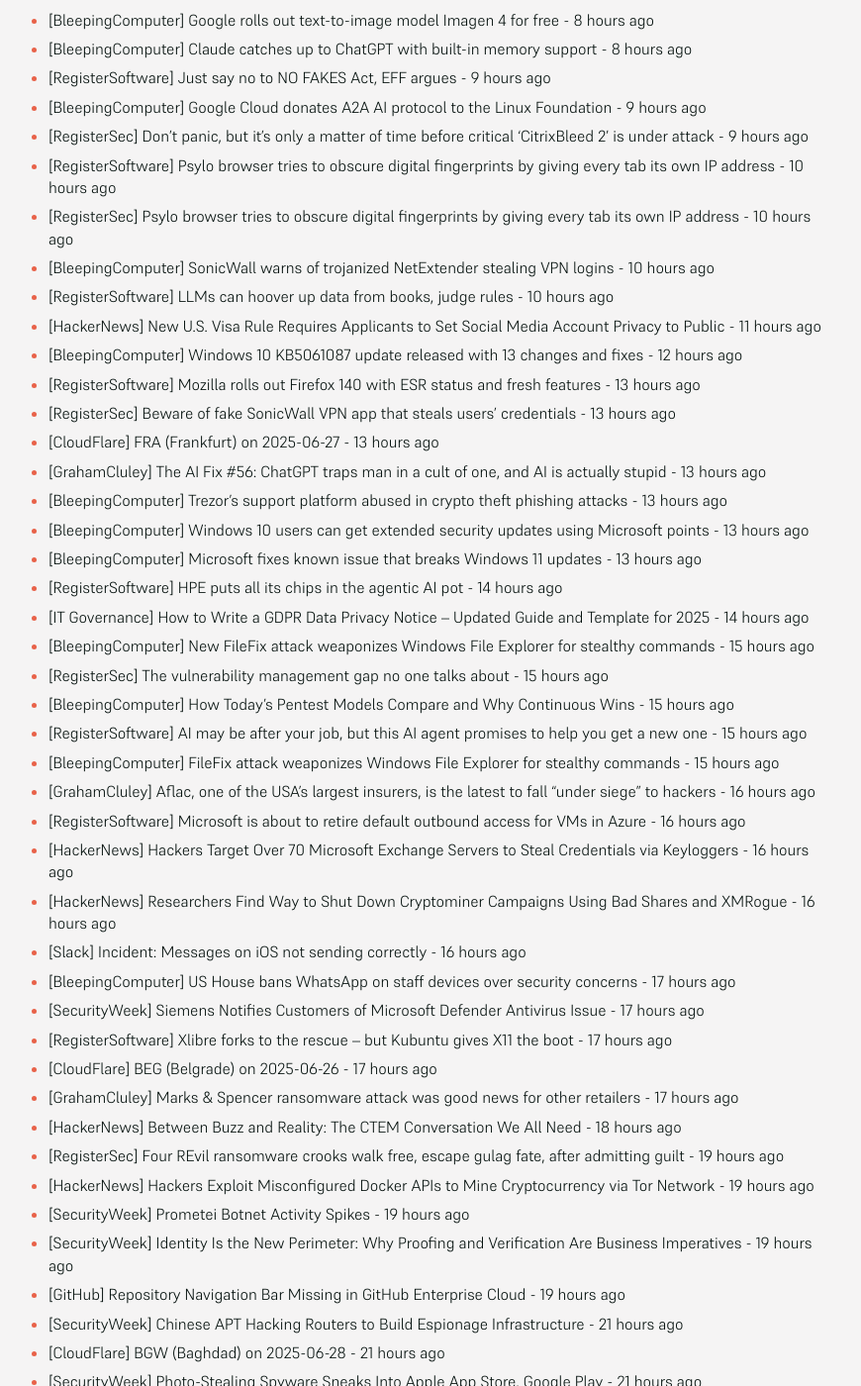
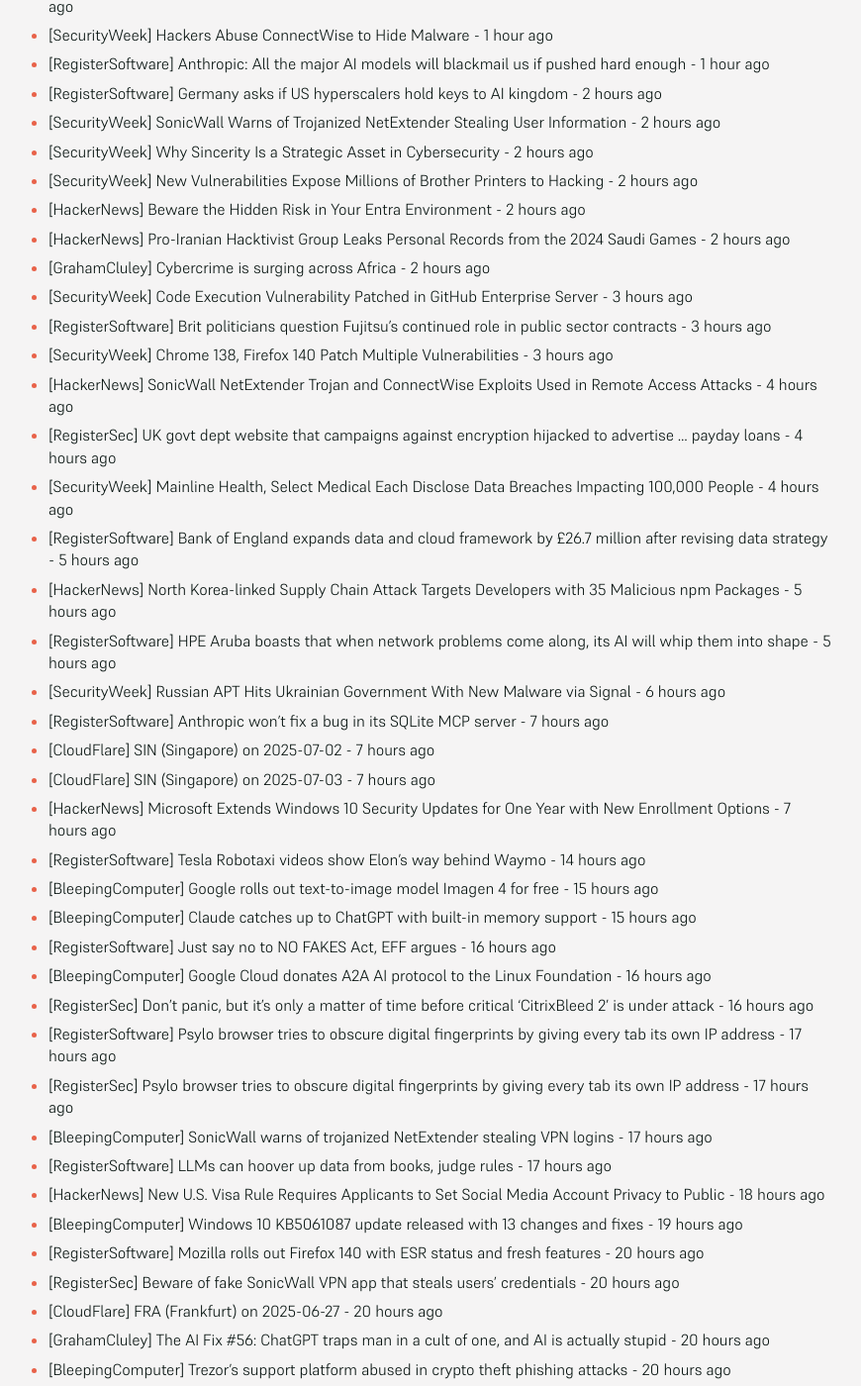
Before and after one commit to SecOpsNews/news, a Jekyll site: the page built from index.md, in a window 1280 px wide and 1400 px high, scrolled down 435 px. Shown: the whole window at 99% size, without its empty margins (215-1085 px from the left). Built offline with Jekyll 4.4.1, drawn with Linux system fonts in a browser that asks for light colours; some of the changed text lies outside the part shown.

Commit message:
New Feed

```diff
--- a/index.md
+++ b/index.md
@@ -9,69 +9,92 @@ description: Latest Updates
 
 <!-- SecOps start -->
 
-- [RegisterSoftware] Anthropic won't fix a bug in its SQLite MCP server - 20 minutes ago
-- [CloudFlare] SIN (Singapore) on 2025-07-02 - 22 minutes ago
-- [CloudFlare] SIN (Singapore) on 2025-07-03 - 22 minutes ago
-- [HackerNews] Microsoft Extends Windows 10 Security Updates for One Year with New Enrollment Options - 46 minutes ago
-- [RegisterSoftware] Tesla Robotaxi videos show Elon's way behind Waymo - 7 hours ago
-- [BleepingComputer] Google rolls out text-to-image model Imagen 4 for free - 8 hours ago
-- [BleepingComputer] Claude catches up to ChatGPT with built-in memory support - 8 hours ago
-- [RegisterSoftware] Just say no to NO FAKES Act, EFF argues - 9 hours ago
-- [BleepingComputer] Google Cloud donates A2A AI protocol to the Linux Foundation - 9 hours ago
-- [RegisterSec] Don't panic, but it's only a matter of time before critical 'CitrixBleed 2' is under attack - 9 hours ago
-- [RegisterSoftware] Psylo browser tries to obscure digital fingerprints by giving every tab its own IP address - 10 hours ago
-- [RegisterSec] Psylo browser tries to obscure digital fingerprints by giving every tab its own IP address - 10 hours ago
-- [BleepingComputer] SonicWall warns of trojanized NetExtender stealing VPN logins - 10 hours ago
-- [RegisterSoftware] LLMs can hoover up data from books, judge rules - 10 hours ago
-- [HackerNews] New U.S. Visa Rule Requires Applicants to Set Social Media Account Privacy to Public - 11 hours ago
-- [BleepingComputer] Windows 10 KB5061087 update released with 13 changes and fixes - 12 hours ago
-- [RegisterSoftware] Mozilla rolls out Firefox 140 with ESR status and fresh features - 13 hours ago
-- [RegisterSec] Beware of fake SonicWall VPN app that steals users' credentials - 13 hours ago
-- [CloudFlare] FRA (Frankfurt) on 2025-06-27 - 13 hours ago
-- [GrahamCluley] The AI Fix #56: ChatGPT traps man in a cult of one, and AI is actually stupid - 13 hours ago
-- [BleepingComputer] Trezor’s support platform abused in crypto theft phishing attacks - 13 hours ago
-- [BleepingComputer] Windows 10 users can get extended security updates using Microsoft points - 13 hours ago
-- [BleepingComputer] Microsoft fixes known issue that breaks Windows 11 updates - 13 hours ago
-- [RegisterSoftware] HPE puts all its chips in the agentic AI pot - 14 hours ago
-- [IT Governance] How to Write a GDPR Data Privacy Notice – Updated Guide and Template for 2025 - 14 hours ago
-- [BleepingComputer] New FileFix attack weaponizes Windows File Explorer for stealthy commands - 15 hours ago
-- [RegisterSec] The vulnerability management gap no one talks about - 15 hours ago
-- [BleepingComputer] How Today’s Pentest Models Compare and Why Continuous Wins - 15 hours ago
-- [RegisterSoftware] AI may be after your job, but this AI agent promises to help you get a new one - 15 hours ago
-- [BleepingComputer] FileFix attack weaponizes Windows File Explorer for stealthy commands - 15 hours ago
-- [GrahamCluley] Aflac, one of the USA’s largest insurers, is the latest to fall “under siege” to hackers - 16 hours ago
-- [RegisterSoftware] Microsoft is about to retire default outbound access for VMs in Azure - 16 hours ago
-- [HackerNews] Hackers Target Over 70 Microsoft Exchange Servers to Steal Credentials via Keyloggers - 16 hours ago
-- [HackerNews] Researchers Find Way to Shut Down Cryptominer Campaigns Using Bad Shares and XMRogue - 16 hours ago
-- [Slack] Incident: Messages on iOS not sending correctly - 16 hours ago
-- [BleepingComputer] US House bans WhatsApp on staff devices over security concerns - 17 hours ago
-- [SecurityWeek] Siemens Notifies Customers of Microsoft Defender Antivirus Issue - 17 hours ago
-- [RegisterSoftware] Xlibre forks to the rescue – but Kubuntu gives X11 the boot - 17 hours ago
-- [CloudFlare] BEG (Belgrade) on 2025-06-26 - 17 hours ago
-- [GrahamCluley] Marks & Spencer ransomware attack was good news for other retailers - 17 hours ago
-- [HackerNews] Between Buzz and Reality: The CTEM Conversation We All Need - 18 hours ago
-- [RegisterSec] Four REvil ransomware crooks walk free, escape gulag fate, after admitting guilt - 19 hours ago
-- [HackerNews] Hackers Exploit Misconfigured Docker APIs to Mine Cryptocurrency via Tor Network - 19 hours ago
-- [SecurityWeek] Prometei Botnet Activity Spikes - 19 hours ago
-- [SecurityWeek] Identity Is the New Perimeter: Why Proofing and Verification Are Business Imperatives - 19 hours ago
-- [GitHub] Repository Navigation Bar Missing in GitHub Enterprise Cloud - 19 hours ago
-- [SecurityWeek] Chinese APT Hacking Routers to Build Espionage Infrastructure - 21 hours ago
-- [CloudFlare] BGW (Baghdad) on 2025-06-28 - 21 hours ago
-- [SecurityWeek] Photo-Stealing Spyware Sneaks Into Apple App Store, Google Play - 21 hours ago
-- [RegisterSoftware] Datacenter market offers us captive customer base, say investors - 21 hours ago
-- [HackerNews] APT28 Uses Signal Chat to Deploy BEARDSHELL Malware and COVENANT in Ukraine - 21 hours ago
-- [HackerNews] U.S. House Bans WhatsApp on Official Devices Over Security and Data Protection Issues - 21 hours ago
-- [CloudFlare] BSR (Basra) on 2025-06-28 - 21 hours ago
-- [SecurityWeek] Apple, Netflix, Microsoft Sites ‘Hacked’ for Tech Support Scams - 21 hours ago
-- [CloudFlare] NJF (Najaf) on 2025-06-28 - 21 hours ago
-- [RegisterSoftware] Tiling terminal multiplexers for the console connoisseur - 22 hours ago
-- [CloudFlare] XNH (Nasiriyah) on 2025-06-28 - 22 hours ago
-- [CloudFlare] BGW (Baghdad) on 2025-06-29 - 22 hours ago
-- [CloudFlare] BSR (Basra) on 2025-06-29 - 23 hours ago
-- [CloudFlare] NJF (Najaf) on 2025-06-29 - 23 hours ago
-- [RegisterSec] 'Psylo' browser tries to obscure digital fingerprints by giving every tab its own IP address - 23 hours ago
-- [RegisterSoftware] 'Psylo' browser tries to obscure digital fingerprints by giving every tab its own IP address - 23 hours ago
-- [CloudFlare] XNH (Nasiriyah) on 2025-06-29 - 23 hours ago
+- [RegisterSoftware] Microsoft dangles extended Windows 10 support in exchange for Reward Points - 21 minutes ago
+- [SecurityWeek] Thousands of SaaS Apps Could Still Be Susceptible to nOAuth - 21 minutes ago
+- [HackerNews] Citrix Bleed 2 Flaw Enables Token Theft; SAP GUI Flaws Risk Sensitive Data Exposure - 21 minutes ago
+- [SecurityWeek] Microsoft Offers Free Windows 10 Extended Security Update Options as EOS Nears - 50 minutes ago
+- [SecurityWeek] Hackers Abuse ConnectWise to Hide Malware - 1 hour ago
+- [RegisterSoftware] Anthropic: All the major AI models will blackmail us if pushed hard enough - 1 hour ago
+- [RegisterSoftware] Germany asks if US hyperscalers hold keys to AI kingdom - 2 hours ago
+- [SecurityWeek] SonicWall Warns of Trojanized NetExtender Stealing User Information - 2 hours ago
+- [SecurityWeek] Why Sincerity Is a Strategic Asset in Cybersecurity - 2 hours ago
+- [SecurityWeek] New Vulnerabilities Expose Millions of Brother Printers to Hacking - 2 hours ago
+- [HackerNews] Beware the Hidden Risk in Your Entra Environment - 2 hours ago
+- [HackerNews] Pro-Iranian Hacktivist Group Leaks Personal Records from the 2024 Saudi Games - 2 hours ago
+- [GrahamCluley] Cybercrime is surging across Africa - 2 hours ago
+- [SecurityWeek] Code Execution Vulnerability Patched in GitHub Enterprise Server - 3 hours ago
+- [RegisterSoftware] Brit politicians question Fujitsu's continued role in public sector contracts - 3 hours ago
+- [SecurityWeek] Chrome 138, Firefox 140 Patch Multiple Vulnerabilities - 3 hours ago
+- [HackerNews] SonicWall NetExtender Trojan and ConnectWise Exploits Used in Remote Access Attacks - 4 hours ago
+- [RegisterSec] UK govt dept website that campaigns against encryption hijacked to advertise ... payday loans - 4 hours ago
+- [SecurityWeek] Mainline Health, Select Medical Each Disclose Data Breaches Impacting 100,000 People - 4 hours ago
+- [RegisterSoftware] Bank of England expands data and cloud framework by £26.7 million after revising data strategy - 5 hours ago
+- [HackerNews] North Korea-linked Supply Chain Attack Targets Developers with 35 Malicious npm Packages - 5 hours ago
+- [RegisterSoftware] HPE Aruba boasts that when network problems come along, its AI will whip them into shape - 5 hours ago
+- [SecurityWeek] Russian APT Hits Ukrainian Government With New Malware via Signal - 6 hours ago
+- [RegisterSoftware] Anthropic won't fix a bug in its SQLite MCP server - 7 hours ago
+- [CloudFlare] SIN (Singapore) on 2025-07-02 - 7 hours ago
+- [CloudFlare] SIN (Singapore) on 2025-07-03 - 7 hours ago
+- [HackerNews] Microsoft Extends Windows 10 Security Updates for One Year with New Enrollment Options - 7 hours ago
+- [RegisterSoftware] Tesla Robotaxi videos show Elon's way behind Waymo - 14 hours ago
+- [BleepingComputer] Google rolls out text-to-image model Imagen 4 for free - 15 hours ago
+- [BleepingComputer] Claude catches up to ChatGPT with built-in memory support - 15 hours ago
+- [RegisterSoftware] Just say no to NO FAKES Act, EFF argues - 16 hours ago
+- [BleepingComputer] Google Cloud donates A2A AI protocol to the Linux Foundation - 16 hours ago
+- [RegisterSec] Don't panic, but it's only a matter of time before critical 'CitrixBleed 2' is under attack - 16 hours ago
+- [RegisterSoftware] Psylo browser tries to obscure digital fingerprints by giving every tab its own IP address - 17 hours ago
+- [RegisterSec] Psylo browser tries to obscure digital fingerprints by giving every tab its own IP address - 17 hours ago
+- [BleepingComputer] SonicWall warns of trojanized NetExtender stealing VPN logins - 17 hours ago
+- [RegisterSoftware] LLMs can hoover up data from books, judge rules - 17 hours ago
+- [HackerNews] New U.S. Visa Rule Requires Applicants to Set Social Media Account Privacy to Public - 18 hours ago
+- [BleepingComputer] Windows 10 KB5061087 update released with 13 changes and fixes - 19 hours ago
+- [RegisterSoftware] Mozilla rolls out Firefox 140 with ESR status and fresh features - 20 hours ago
+- [RegisterSec] Beware of fake SonicWall VPN app that steals users' credentials - 20 hours ago
+- [CloudFlare] FRA (Frankfurt) on 2025-06-27 - 20 hours ago
+- [GrahamCluley] The AI Fix #56: ChatGPT traps man in a cult of one, and AI is actually stupid - 20 hours ago
+- [BleepingComputer] Trezor’s support platform abused in crypto theft phishing attacks - 20 hours ago
+- [BleepingComputer] Windows 10 users can get extended security updates using Microsoft points - 20 hours ago
+- [BleepingComputer] Microsoft fixes known issue that breaks Windows 11 updates - 20 hours ago
+- [RegisterSoftware] HPE puts all its chips in the agentic AI pot - 21 hours ago
+- [IT Governance] How to Write a GDPR Data Privacy Notice – Updated Guide and Template for 2025 - 21 hours ago
+- [BleepingComputer] New FileFix attack weaponizes Windows File Explorer for stealthy commands - 22 hours ago
+- [RegisterSec] The vulnerability management gap no one talks about - 22 hours ago
+- [BleepingComputer] How Today’s Pentest Models Compare and Why Continuous Wins - 22 hours ago
+- [RegisterSoftware] AI may be after your job, but this AI agent promises to help you get a new one - 22 hours ago
+- [BleepingComputer] FileFix attack weaponizes Windows File Explorer for stealthy commands - 22 hours ago
+- [GrahamCluley] Aflac, one of the USA’s largest insurers, is the latest to fall “under siege” to hackers - 23 hours ago
+- [RegisterSoftware] Microsoft is about to retire default outbound access for VMs in Azure - 23 hours ago
+- [HackerNews] Hackers Target Over 70 Microsoft Exchange Servers to Steal Credentials via Keyloggers - 23 hours ago
+- [HackerNews] Researchers Find Way to Shut Down Cryptominer Campaigns Using Bad Shares and XMRogue - 23 hours ago
+- [Slack] Incident: Messages on iOS not sending correctly - 23 hours ago
+- [BleepingComputer] US House bans WhatsApp on staff devices over security concerns - 1 day ago
+- [SecurityWeek] Siemens Notifies Customers of Microsoft Defender Antivirus Issue - 1 day ago
+- [RegisterSoftware] Xlibre forks to the rescue – but Kubuntu gives X11 the boot - 1 day ago
+- [CloudFlare] BEG (Belgrade) on 2025-06-26 - 1 day ago
+- [GrahamCluley] Marks & Spencer ransomware attack was good news for other retailers - 1 day ago
+- [HackerNews] Between Buzz and Reality: The CTEM Conversation We All Need - 1 day ago
+- [RegisterSec] Four REvil ransomware crooks walk free, escape gulag fate, after admitting guilt - 1 day ago
+- [HackerNews] Hackers Exploit Misconfigured Docker APIs to Mine Cryptocurrency via Tor Network - 1 day ago
+- [SecurityWeek] Prometei Botnet Activity Spikes - 1 day ago
+- [SecurityWeek] Identity Is the New Perimeter: Why Proofing and Verification Are Business Imperatives - 1 day ago
+- [GitHub] Repository Navigation Bar Missing in GitHub Enterprise Cloud - 1 day ago
+- [SecurityWeek] Chinese APT Hacking Routers to Build Espionage Infrastructure - 1 day ago
+- [CloudFlare] BGW (Baghdad) on 2025-06-28 - 1 day ago
+- [SecurityWeek] Photo-Stealing Spyware Sneaks Into Apple App Store, Google Play - 1 day ago
+- [RegisterSoftware] Datacenter market offers us captive customer base, say investors - 1 day ago
+- [HackerNews] APT28 Uses Signal Chat to Deploy BEARDSHELL Malware and COVENANT in Ukraine - 1 day ago
+- [HackerNews] U.S. House Bans WhatsApp on Official Devices Over Security and Data Protection Issues - 1 day ago
+- [CloudFlare] BSR (Basra) on 2025-06-28 - 1 day ago
+- [SecurityWeek] Apple, Netflix, Microsoft Sites ‘Hacked’ for Tech Support Scams - 1 day ago
+- [CloudFlare] NJF (Najaf) on 2025-06-28 - 1 day ago
+- [RegisterSoftware] Tiling terminal multiplexers for the console connoisseur - 1 day ago
+- [CloudFlare] XNH (Nasiriyah) on 2025-06-28 - 1 day ago
+- [CloudFlare] BGW (Baghdad) on 2025-06-29 - 1 day ago
+- [CloudFlare] BSR (Basra) on 2025-06-29 - 1 day ago
+- [CloudFlare] NJF (Najaf) on 2025-06-29 - 1 day ago
+- [RegisterSec] 'Psylo' browser tries to obscure digital fingerprints by giving every tab its own IP address - 1 day ago
+- [RegisterSoftware] 'Psylo' browser tries to obscure digital fingerprints by giving every tab its own IP address - 1 day ago
+- [CloudFlare] XNH (Nasiriyah) on 2025-06-29 - 1 day ago
 - [RegisterSoftware] 'Psylo' browser tries to obscure digital fingerprints by giving very tab its own IP address - 1 day ago
 - [RegisterSoftware] Lenovo shows what a Chromebook packing a MediaTek Kompanio Ultra can do - 1 day ago
 - [RegisterSec] 'Psylo' browser tries to obscure digital fingerprints by giving very tab its own IP address - 1 day ago
@@ -111,25 +134,8 @@ description: Latest Updates
 - [BleepingComputer] McLaren Health Care says data breach impacts 743,000 patients - 1 day ago
 - [SecurityWeek] New AI Jailbreak Bypasses Guardrails With Ease - 1 day ago
 - [SecurityWeek] China’s Salt Typhoon Hackers Target Canadian Telecom Firms - 1 day ago
-- [HackerNews] XDigo Malware Exploits Windows LNK Flaw in Eastern European Government Attacks - 1 day ago
-- [RegisterSoftware] Breaking the nerd internet: Three overlapping generations of tech history – in one selfie - 1 day ago
-- [HackerNews] How AI-Enabled Workflow Automation Can Help SOCs Reduce Burnout - 1 day ago
-- [BleepingComputer] Steel giant Nucor confirms hackers stole data in recent breach - 1 day ago
-- [SecurityWeek] US Braces for Cyberattacks After Bombing Iranian Nuclear Sites - 1 day ago
-- [SecurityWeek] Critical Authentication Bypass Flaw Patched in Teleport - 1 day ago
-- [SecurityWeek] 743,000 Impacted by McLaren Health Care Data Breach - 1 day ago
-- [RegisterSec] Experts count staggering costs incurred by UK retail amid cyberattack hell - 1 day ago
-- [HackerNews] Google Adds Multi-Layered Defenses to Secure GenAI from Prompt Injection Attacks - 1 day ago
-- [Slack] Incident: Legacy webhooks may be causing issues with app configurations - 1 day ago
-- [SecurityWeek] US Braces for Cyberattacks After Joining Israel-Iran War - 1 day ago
-- [RegisterSoftware] Economists sceptical over UK Spending Review's partly AI-driven 10% budget cuts - 1 day ago
-- [HackerNews] ⚡ Weekly Recap: Chrome 0-Day, 7.3 Tbps DDoS, MFA Bypass Tricks, Banking Trojan and More - 1 day ago
-- [CloudFlare] YYZ (Toronto) on 2025-07-02 - 1 day ago
-- [SecurityWeek] Steelmaker Nucor Says Hackers Stole Data in Recent Attack - 1 day ago
-- [RegisterSoftware] The one thing SME IT can do that the big guys can’t: Change the world - 1 day ago
-- [RegisterSoftware] The AIpocalypse is here for websites as search referrals plunge - 1 day ago
-- [RegisterSoftware] Techie went home rather than fix mistake that caused a massive meltdown - 1 day ago
-- [AWS] Service is operating normally: [RESOLVED] Increased Error Rates - 2 days ago
+- [HackerNews] XDigo Malware Exploits Windows LNK Flaw in Eastern European Government Attacks - 2 days ago
+- [RegisterSoftware] Breaking the nerd internet: Three overlapping generations of tech history – in one selfie - 2 days ago
 - [DataBreaches] Russian-linked hackers appear to have launched a crippling cyberattack on Western New Mexico University - 1 month ago
 - [DataBreaches] SK Telecom vows to take full responsibility for damage from recent data leak - 1 month ago
 - [HackerNews] Storm-1977 Hits Education Clouds with AzureChecker, Deploys 200+ Crypto Mining Containers - 1 month ago
@@ -138,13 +144,13 @@ description: Latest Updates
 - [FullDisclosure] Inedo ProGet Insecure Reflection and CSRF Vulnerabilities - 1 month ago
 - [FullDisclosure] [IWCC 2025] CfP: 14th International Workshop on Cyber Crime -	Ghent, Belgium, Aug 11-14, 2025 - 1 month ago
 - [TroyHunt] Weekly Update 449 - 1 month ago
-- [DataBreaches] North Dakota Expands Data Security Requirements and Issues New Licensing Requirements for Brokers - 1 month ago
-- [RegisterSoftware] Build your own antisocial writing rig with DOS and a $2 USB key - 1 month ago
-- [SecurityWeek] Cynomi Raises $37 Million Series B to Expand Its vCISO Platform - 1 month ago
-- [DataBreaches] Oregon court dismisses lawsuit over 2023 MOVEit data breach affecting 3.5 million Oregonians - 1 month ago
-- [DataBreaches] High Court rules landlord entitled to additional £6m indemnity from insurance broker after data breach - 1 month ago
-- [DataBreaches] Oregon DEQ won’t say if ransomware group took employee data in cyberattack - 1 month ago
-- [HackerNews] ToyMaker Uses LAGTOY to Sell Access to CACTUS Ransomware Gangs for Double Extortion - 1 month ago
+- [DataBreaches] North Dakota Expands Data Security Requirements and Issues New Licensing Requirements for Brokers - 2 months ago
+- [RegisterSoftware] Build your own antisocial writing rig with DOS and a $2 USB key - 2 months ago
+- [SecurityWeek] Cynomi Raises $37 Million Series B to Expand Its vCISO Platform - 2 months ago
+- [DataBreaches] Oregon court dismisses lawsuit over 2023 MOVEit data breach affecting 3.5 million Oregonians - 2 months ago
+- [DataBreaches] High Court rules landlord entitled to additional £6m indemnity from insurance broker after data breach - 2 months ago
+- [DataBreaches] Oregon DEQ won’t say if ransomware group took employee data in cyberattack - 2 months ago
+- [HackerNews] ToyMaker Uses LAGTOY to Sell Access to CACTUS Ransomware Gangs for Double Extortion - 2 months ago
 - [RegisterSec] Signalgate lessons learned: If creating a culture of security is the goal, America is screwed - 2 months ago
 - [DataBreaches] HHS OCR Settles HIPAA Ransomware Cybersecurity Investigation with Comprehensive Neurology, PC - 2 months ago
 - [RegisterSec] Amid CVE funding fumble, 'we were mushrooms, kept in the dark,' says board member - 2 months ago
```
